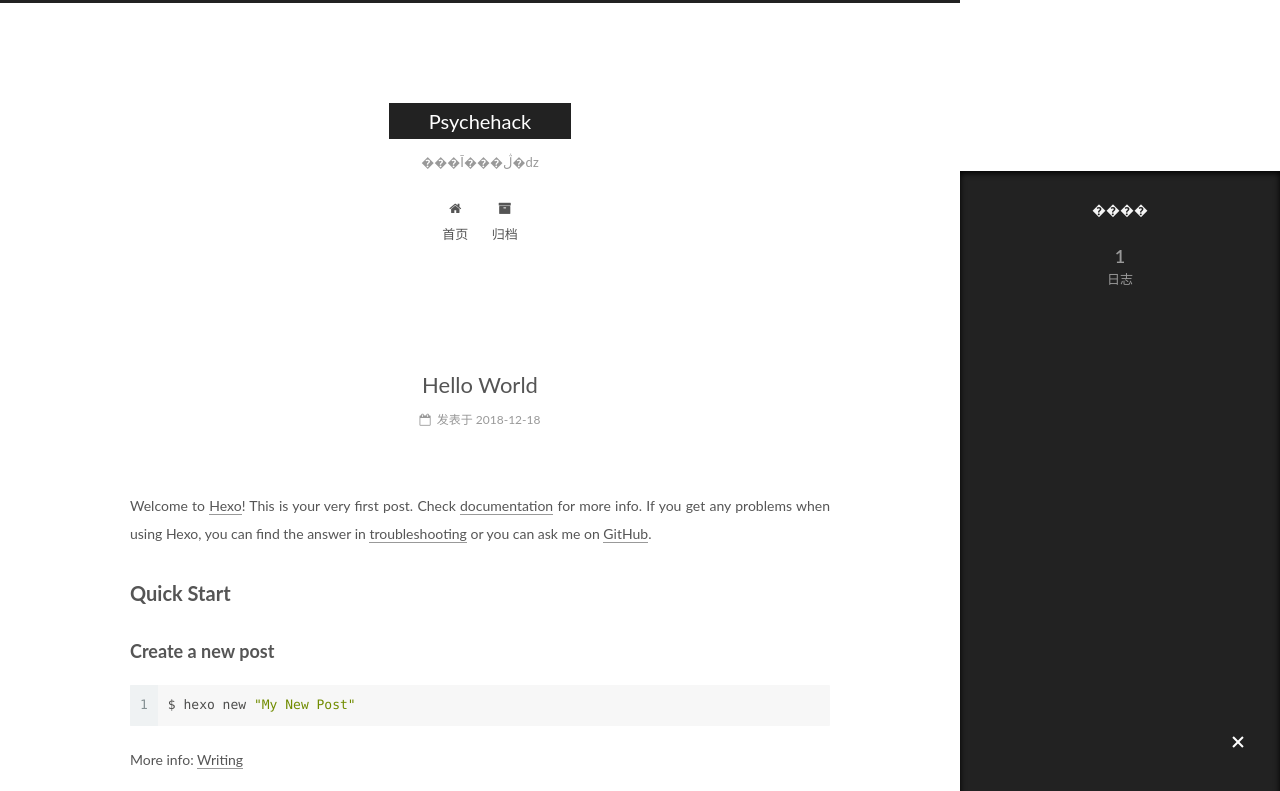
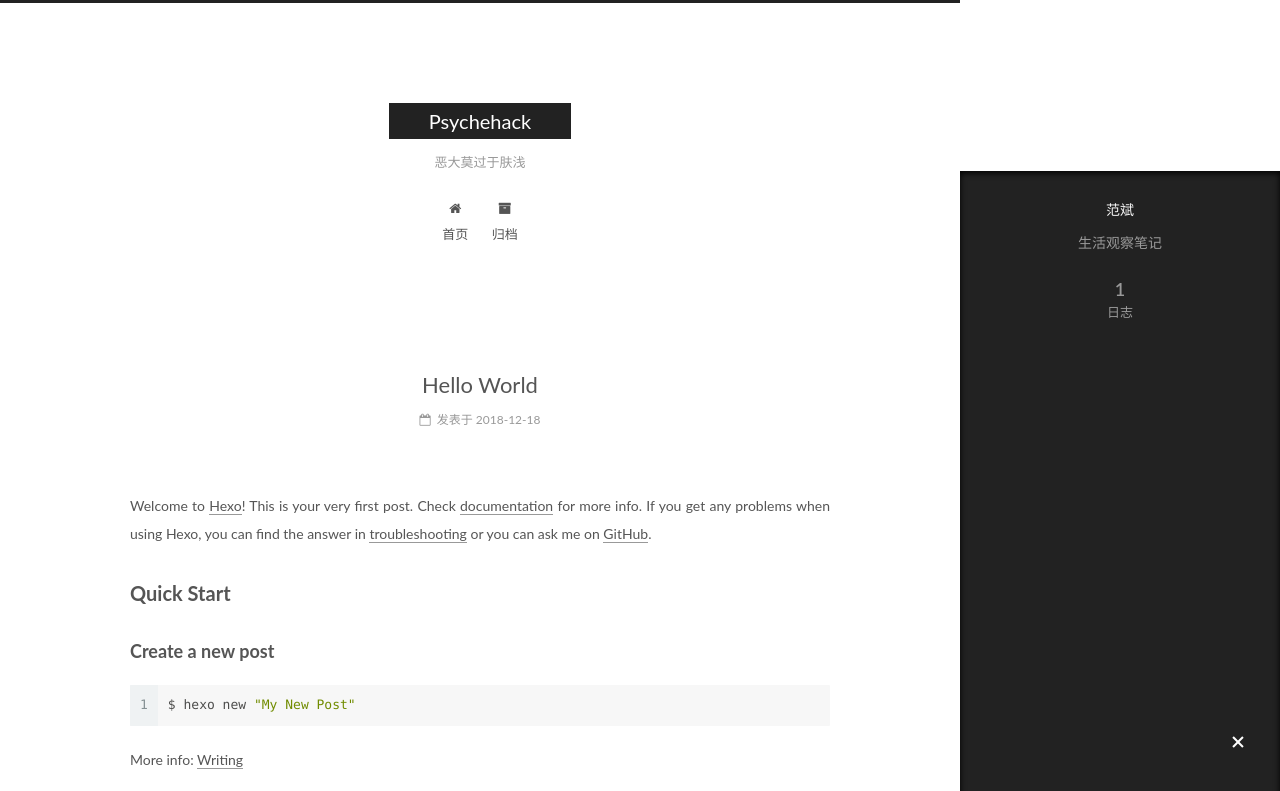
Before and after one commit to psychehack/psychehack.github.io, a plain HTML site: page index.html in a window 1280 px wide. Both pictures are taken after a click on the element 1238 px from the left and 743 px from the top of the page. Shown: the top 791 px of the page. Drawn offline with Linux system fonts and the light colour scheme.

Commit message:
Site updated: 2018-12-19 11:13:55

```diff
--- a/index.html
+++ b/index.html
@@ -79,13 +79,16 @@
 
 
 
+<meta name="description" content="生活观察笔记">
 <meta property="og:type" content="website">
 <meta property="og:title" content="Psychehack">
 <meta property="og:url" content="http://yoursite.com/index.html">
 <meta property="og:site_name" content="Psychehack">
+<meta property="og:description" content="生活观察笔记">
 <meta property="og:locale" content="zh-Hans">
 <meta name="twitter:card" content="summary">
 <meta name="twitter:title" content="Psychehack">
+<meta name="twitter:description" content="生活观察笔记">
 
 
 
@@ -157,7 +160,7 @@
       </a>
     </div>
 
-        <p class="site-subtitle">���Ī���ڷ�ǳ</p>
+        <p class="site-subtitle">恶大莫过于肤浅</p>
 
   </div>
 
@@ -232,7 +235,7 @@
     <link itemprop="mainEntityOfPage" href="http://yoursite.com/2018/12/18/hello-world/">
 
     <span hidden itemprop="author" itemscope="" itemtype="http://schema.org/Person">
-      <meta itemprop="name" content="����">
+      <meta itemprop="name" content="范斌">
       <meta itemprop="description" content="">
       <meta itemprop="image" content="/images/avatar.gif">
     </span>
@@ -379,8 +382,8 @@
         <div class="site-overview">
           <div class="site-author motion-element" itemprop="author" itemscope="" itemtype="http://schema.org/Person">
 
-              <p class="site-author-name" itemprop="name">����</p>
-              <p class="site-description motion-element" itemprop="description"></p>
+              <p class="site-author-name" itemprop="name">范斌</p>
+              <p class="site-description motion-element" itemprop="description">生活观察笔记</p>
           </div>
 
           <nav class="site-state motion-element">
@@ -435,7 +438,7 @@
   <span class="with-love">
     <i class="fa fa-user"></i>
   </span>
-  <span class="author" itemprop="copyrightHolder">����</span>
+  <span class="author" itemprop="copyrightHolder">范斌</span>
 
 
 </div>
```
Also changed, not shown: 2018/12/18/hello-world/index.html (+5 -5 lines), archives/2018/12/index.html (+7 -4 lines), archives/2018/index.html (+7 -4 lines), archives/index.html (+7 -4 lines).
